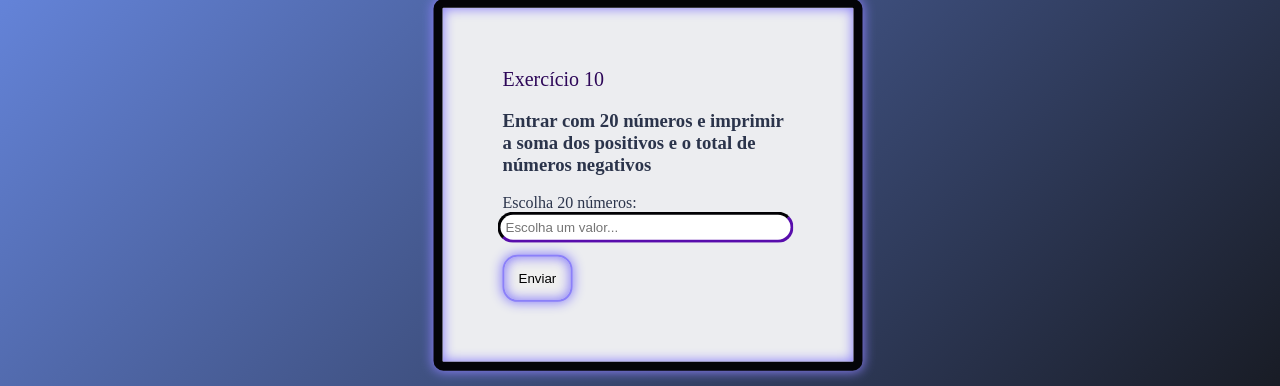
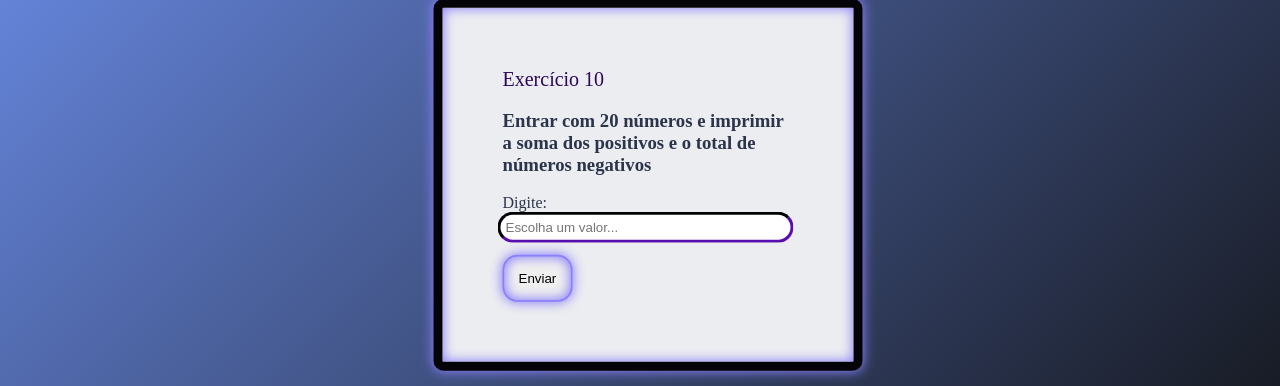
Before and after one commit to juliaanjos00/Exercicios-php--logica, a PHP site: page /Exercicio-10/index.php in a window 1280 px wide. Shown: the part 223-609 px from the top of the page. Run offline with PHP 8.4, Linux system fonts and the light colour scheme.

Commit message:
substitui o escolha vinte  numeros por digite

```diff
--- a/Exercicio-10/index.php
+++ b/Exercicio-10/index.php
@@ -16,7 +16,7 @@
 
                 <form id="form" action="/Exercicio-10/index.php" method="post">
                   <div class="input-field"></div>
-                  <label for="number">Escolha 20 números:</label>
+                  <label for="number">Digite:</label>
                   <input type="number" class="input" name="number" id="number" placeholder="Escolha um valor..."/>
                   <div class="underline"></div>
                   <input type="submit" class="button" name="enviar" value="Enviar"/>
```
